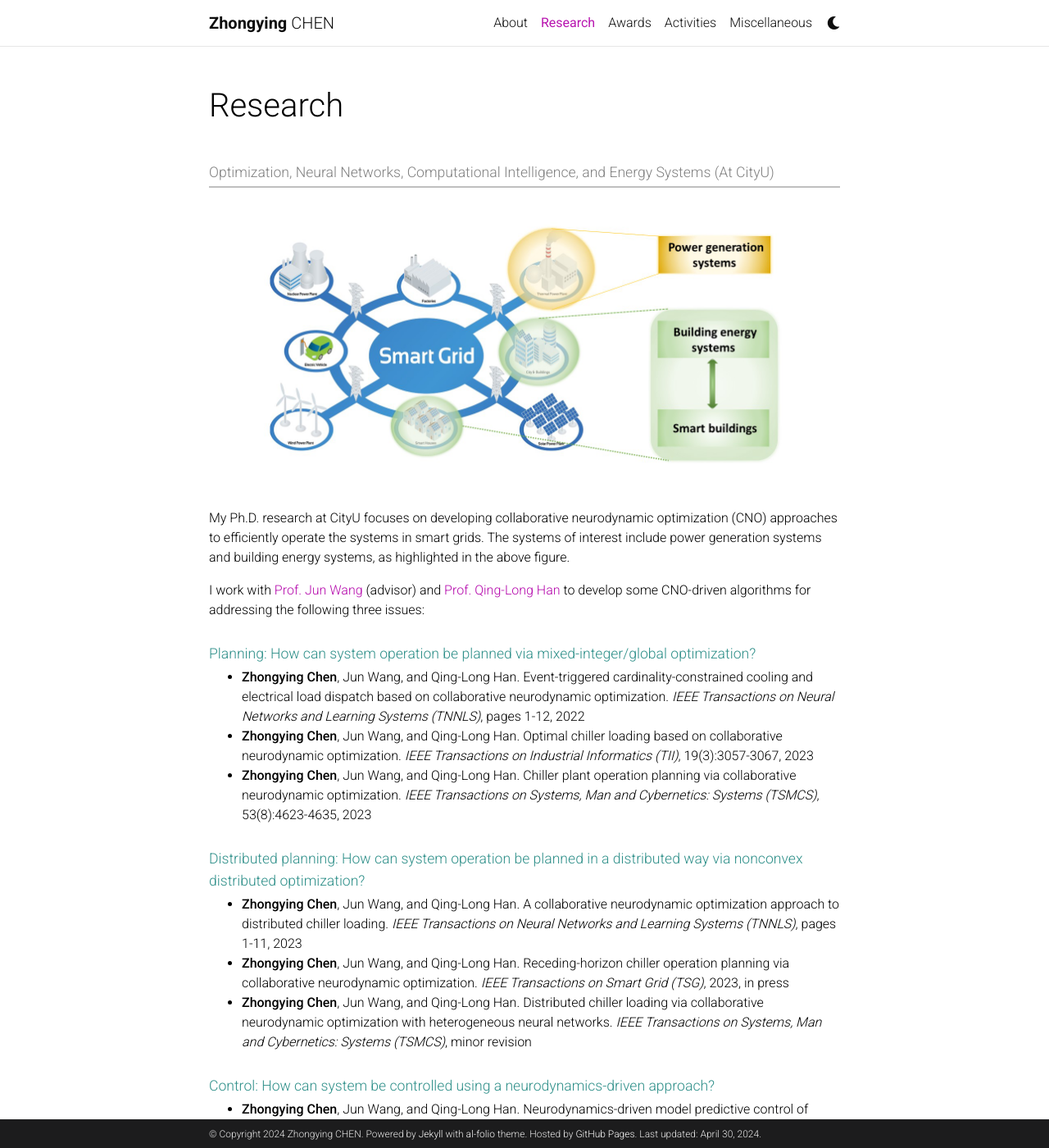
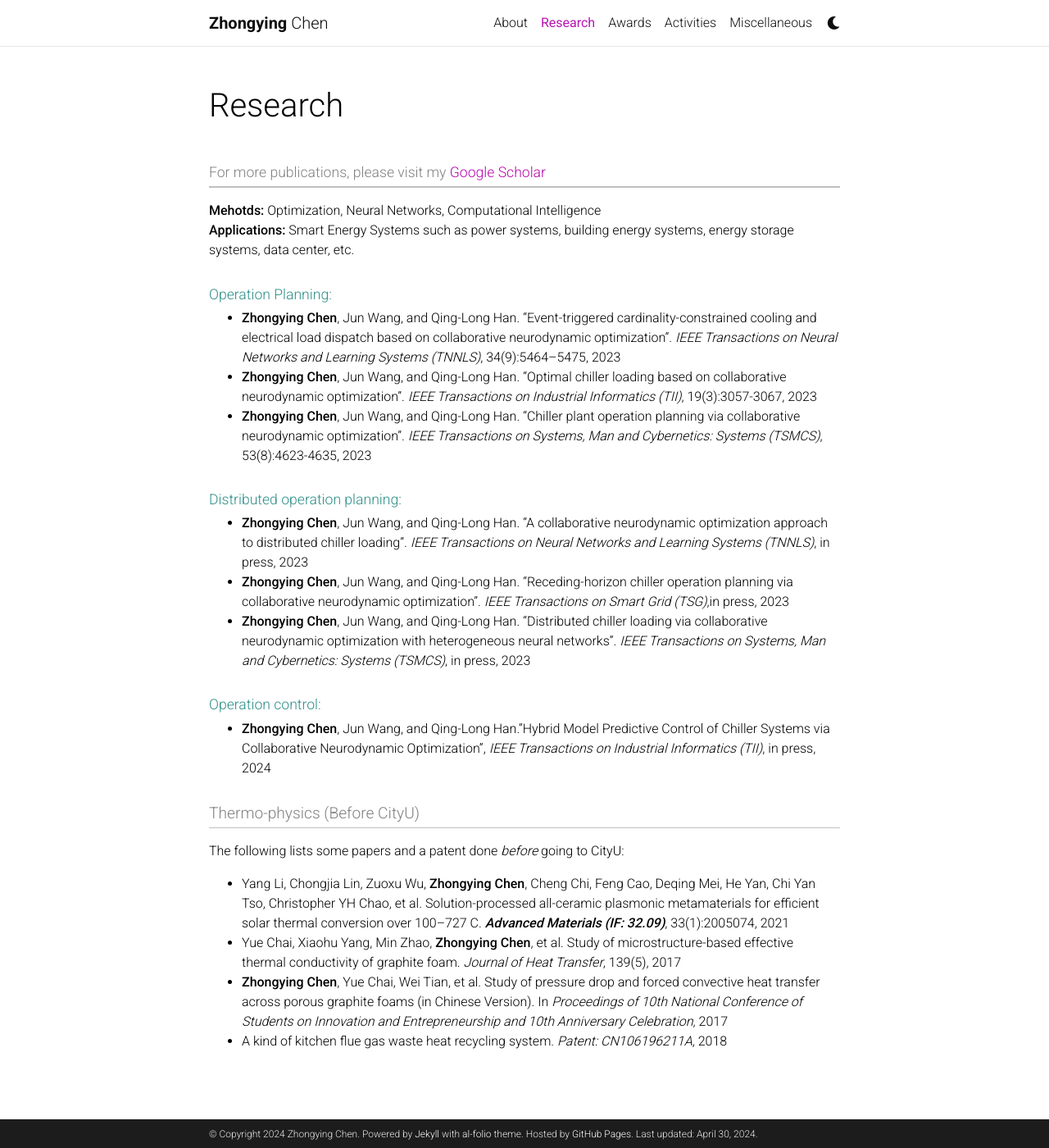
Before and after one commit to zhongyingchen/zhongyingchen.github.io, a Jekyll site: the page built from _pages/Research.md, in a window 1280 px wide and 1400 px high. Shown: the whole window at 82% size. Built offline with Jekyll 4.4.1, drawn with Linux system fonts in a browser that asks for light colours; comment, search, counter and statistics services are not loaded; a style sheet for code colours, icons or effects is not loaded.

Commit message:
Update as Asso. Prof
This is the update since going to SEU

```diff
--- a/_config.yml
+++ b/_config.yml
@@ -5,8 +5,8 @@
 title: blank # the website title (if blank, full name will be used instead)
 first_name: Zhongying
 middle_name:
-last_name: CHEN
-email: zy.chen@my.cityu.edu.hk
+last_name: Chen
+email: zy.chen@seu.edu.cn
 description: > # the ">" symbol means to ignore newlines until "footer_text:"
   A simple, whitespace theme for academics. Based on [*folio](https://github.com/bogoli/-folio) design.
 footer_text: >
@@ -76,7 +76,7 @@ twitter_username: # your Twitter handle
 mastodon_username: # your mastodon instance+username in the format instance.tld/@username
 linkedin_username: true # your LinkedIn user name
 telegram_username: # your Telegram user name
-scholar_userid: # your Google Scholar ID
+scholar_userid:  # your Google Scholar ID
 semanticscholar_id: # your Semantic Scholar ID
 whatsapp_number: # your WhatsApp number (full phone number in international format. Omit any zeroes, brackets, or dashes when adding the phone number in international format.)
 orcid_id: # your ORCID ID
--- a/_pages/Research.md
+++ b/_pages/Research.md
@@ -9,41 +9,38 @@ description:
 nav: true
 nav_order: 1
 ---
-
-<span style="position:relative; top:0.7em; right:0em; font-size:1.1em; color:rgba(128,128,128,1)">Optimization, Neural Networks, Computational Intelligence, and Energy Systems (At CityU)</span>
+<span style="position:relative; top:0.7em; right:0em; font-size:1.1em; color:rgba(128,128,128,1)">For more publications, please visit my [Google Scholar](https://scholar.google.com/citations?user=zR6vzDsAAAAJ&hl=en&oi=ao) </span>
 <hr style="border-top: 2px solid rgba(128, 128, 128, 0.5);">
-
-<div class="row justify-content-sm-center">
-  <div class="col-sm-10 mt-0 mt-md-0">
-    {% include figure.html path="assets/img/smartgrid.jpg" title="example image" class="img-fluid" %}
-  </div>
-</div>
- My Ph.D. research at CityU focuses on developing collaborative neurodynamic optimization (CNO) approaches to efficiently operate the systems in smart grids.  The systems of interest include power generation systems and building energy systems, as highlighted in the above figure.
-
-
-I work with [Prof. Jun Wang](https://scholars.cityu.edu.hk/en/persons/jun-wang(6d556e00-9da5-4b40-9602-8ee68ce4e526).html) (advisor) and [Prof. Qing-Long Han](https://scholar.google.com.au/citations?user=j0pyptAAAAAJ&hl=en) to develop some CNO-driven algorithms for addressing the following three issues:
-
-
-<span style="position:relative; top:0.7em; right:0em; font-size:1.1em; color:rgba(46,143,137,1)">Planning: How can system operation be planned via mixed-integer/global optimization?</span>
-<!-- <hr style="border-top: 1.5px dashed rgba(46,143,137, 0.3) ;">  -->
-
-* **Zhongying Chen**, Jun Wang, and Qing-Long Han. Event-triggered cardinality-constrained cooling and electrical load dispatch based on collaborative neurodynamic optimization. *IEEE Transactions on Neural Networks and Learning Systems (TNNLS)*, pages 1-12, 2022
-* **Zhongying Chen**, Jun Wang, and Qing-Long Han. Optimal chiller loading based on collaborative neurodynamic optimization. *IEEE Transactions on Industrial Informatics (TII)*, 19(3):3057-3067, 2023
-* **Zhongying Chen**, Jun Wang, and Qing-Long Han. Chiller plant operation planning via collaborative neurodynamic optimization. *IEEE Transactions on Systems, Man and Cybernetics: Systems (TSMCS)*, 53(8):4623-4635, 2023
-
-
-<span style="position:relative; top:0.7em; right:0em; font-size:1.1em; color:rgba(46,143,137,1)">Distributed planning: How can system operation be planned in a distributed way via nonconvex distributed optimization?</span>
-<!-- <hr style="border-top: 1.5px dashed rgba(46,143,137, 0.3) ;"> -->
-
-*  **Zhongying Chen**, Jun Wang, and Qing-Long Han. A collaborative neurodynamic optimization approach to distributed chiller loading. *IEEE Transactions on Neural Networks and Learning Systems (TNNLS)*, pages 1-11, 2023
-*  **Zhongying Chen**, Jun Wang, and Qing-Long Han. Receding-horizon chiller operation planning via collaborative neurodynamic optimization. *IEEE Transactions on Smart Grid (TSG)*, 2023, in press
-*  **Zhongying Chen**, Jun Wang, and Qing-Long Han. Distributed chiller loading via collaborative neurodynamic optimization with heterogeneous neural networks. *IEEE Transactions on Systems, Man and Cybernetics: Systems (TSMCS)*, minor revision
 
 
 
-<span style="position:relative; top:0.7em; right:0em; font-size:1.1em; color:rgba(46,143,137,1)">Control: How can system be controlled using a neurodynamics-driven approach?</span>
+
+**Mehotds:**  Optimization, Neural Networks, Computational Intelligence <br>
+**Applications:**  Smart Energy Systems such as power systems, building energy systems, energy storage systems, data center, etc.
+
+
+
+<span style="position:relative; top:0.7em; right:0em; font-size:1.1em; color:rgba(46,143,137,1)">Operation Planning: </span>
+<!--<hr style="border-top: 1.5px dashed rgba(46,143,137, 0.3) ;">  -->
+
+* **Zhongying Chen**, Jun Wang, and Qing-Long Han. "Event-triggered cardinality-constrained cooling and electrical load dispatch based on collaborative neurodynamic optimization". *IEEE Transactions on Neural Networks and Learning Systems (TNNLS)*, 34(9):5464–5475, 2023
+* **Zhongying Chen**, Jun Wang, and Qing-Long Han. "Optimal chiller loading based on collaborative neurodynamic optimization". *IEEE Transactions on Industrial Informatics (TII)*, 19(3):3057-3067, 2023
+* **Zhongying Chen**, Jun Wang, and Qing-Long Han. "Chiller plant operation planning via collaborative neurodynamic optimization". *IEEE Transactions on Systems, Man and Cybernetics: Systems (TSMCS)*, 53(8):4623-4635, 2023
+
+
+<span style="position:relative; top:0.7em; right:0em; font-size:1.1em; color:rgba(46,143,137,1)">Distributed operation planning: </span>
 <!-- <hr style="border-top: 1.5px dashed rgba(46,143,137, 0.3) ;"> -->
-* **Zhongying Chen**, Jun Wang, and Qing-Long Han. Neurodynamics-driven model predictive control of chiller plants. submitted to a Transactions journal, under review
+
+*  **Zhongying Chen**, Jun Wang, and Qing-Long Han. "A collaborative neurodynamic optimization approach to distributed chiller loading". *IEEE Transactions on Neural Networks and Learning Systems (TNNLS)*, in press, 2023
+*  **Zhongying Chen**, Jun Wang, and Qing-Long Han. "Receding-horizon chiller operation planning via collaborative neurodynamic optimization". *IEEE Transactions on Smart Grid (TSG)*,in press, 2023
+*  **Zhongying Chen**, Jun Wang, and Qing-Long Han. "Distributed chiller loading via collaborative neurodynamic optimization with heterogeneous neural networks". *IEEE Transactions on Systems, Man and Cybernetics: Systems (TSMCS)*, in press, 2023
+
+
+
+<span style="position:relative; top:0.7em; right:0em; font-size:1.1em; color:rgba(46,143,137,1)">Operation control:</span>
+<!-- <hr style="border-top: 1.5px dashed rgba(46,143,137, 0.3) ;"> -->
+* **Zhongying Chen**, Jun Wang, and Qing-Long Han.“Hybrid Model Predictive Control of Chiller Systems via Collaborative Neurodynamic Optimization”, *IEEE Transactions on Industrial Informatics (TII)*, in press, 2024
+
 
 
 <span style="position:relative; top:0.7em; right:0em; font-size:1.2em; color:rgba(128,128,128,1)">Thermo-physics (Before CityU)</span>
```
Also changed, not shown: Codes to insert figures.txt (added, +9 -0 lines), _news/announcement_2.md (added, +7 -0 lines), _pages/Activities.md (+7 -2 lines), _pages/about.md (+13 -7 lines), 1 other file.
